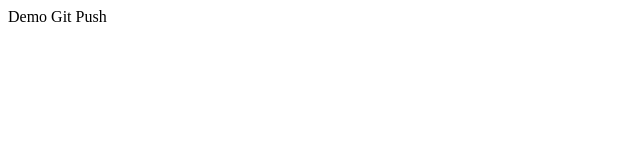
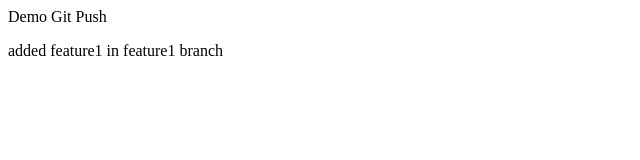
Before and after one commit to shindeprem228/responsivedesign, a plain HTML site: page demo.html in a window 1280 px wide. Shown: the whole page, without its empty margins (0-640 px from the left). Drawn offline with Linux system fonts and the light colour scheme.

Commit message:
added feature1

```diff
--- a/demo.html
+++ b/demo.html
@@ -7,5 +7,6 @@
   </head>
   <body>
     Demo Git Push
+    <p>added feature1 in feature1 branch</p>
   </body>
 </html>
```
